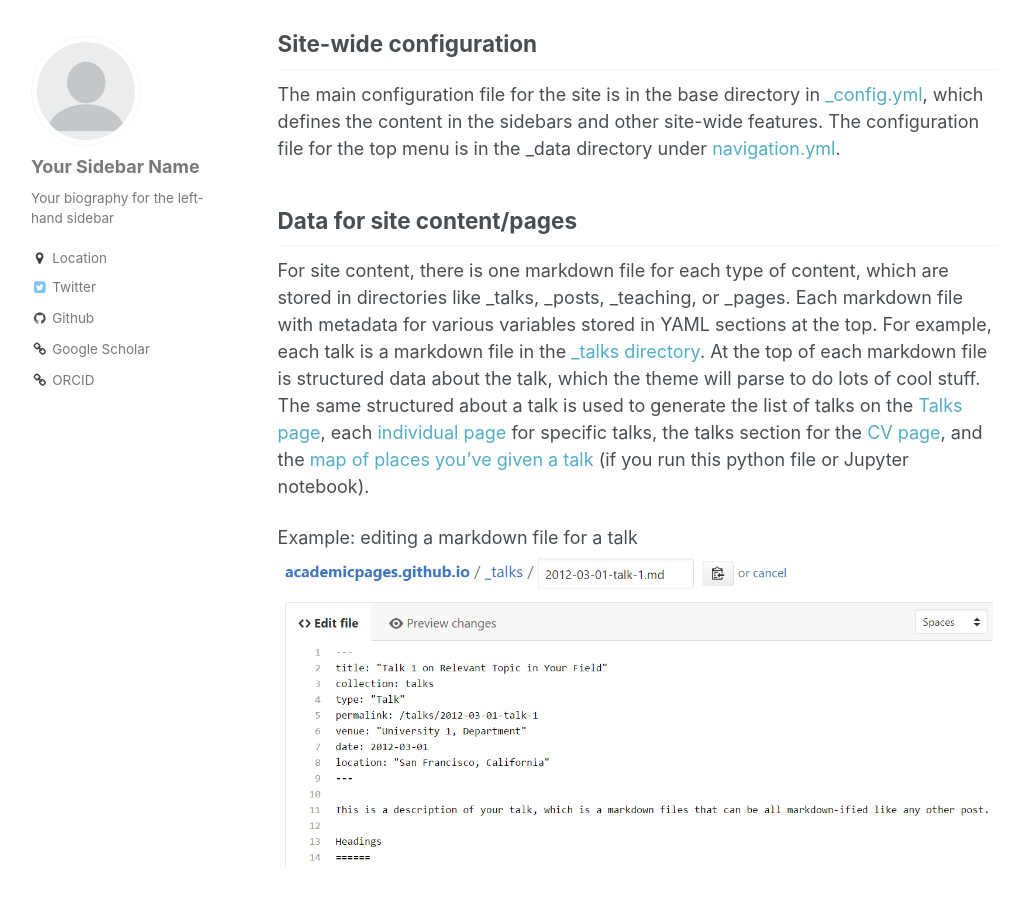
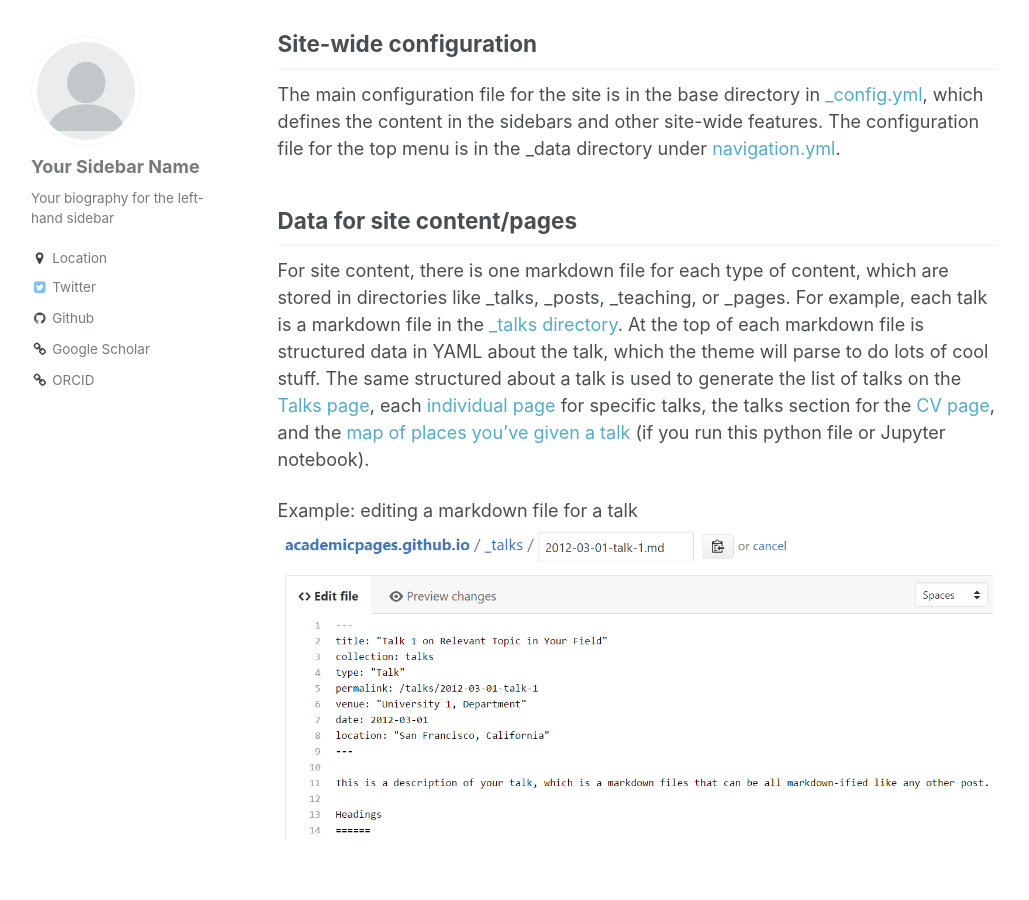
Before and after one commit to Noahs-ARK/Noahs-ARK.github.io, a Jekyll site: the page built from _pages/about.md, in a window 1280 px wide and 900 px high, scrolled down 597 px. Shown: the whole window, without its empty margins (27-1056 px from the left). Built offline with Jekyll 4.4.1, drawn with Linux system fonts in a browser that asks for light colours.

Commit message:
Update about.md

```diff
--- a/_pages/about.md
+++ b/_pages/about.md
@@ -20,7 +20,7 @@ The main configuration file for the site is in the base directory in [_config.ym
 
 Data for site content/pages
 ------
-For site content, there is one markdown file for each type of content, which are stored in directories like _talks, _posts, _teaching, or _pages. Each markdown file with metadata for various variables stored in YAML sections at the top. For example, each talk is a markdown file in the [_talks directory](https://github.com/academicpages/academicpages.github.io/tree/master/_talks). At the top of each markdown file is structured data about the talk, which the theme will parse to do lots of cool stuff. The same structured about a talk is used to generate the list of talks on the [Talks page](https://academicpages.github.io/talks), each [individual page](https://academicpages.github.io/talks/2012-03-01-talk-1) for specific talks, the talks section for the [CV page](https://academicpages.github.io/cv), and the [map of places you've given a talk](https://academicpages.github.io/talkmap.html) (if you run this python file or Jupyter notebook).
+For site content, there is one markdown file for each type of content, which are stored in directories like _talks, _posts, _teaching, or _pages. For example, each talk is a markdown file in the [_talks directory](https://github.com/academicpages/academicpages.github.io/tree/master/_talks). At the top of each markdown file is structured data in YAML about the talk, which the theme will parse to do lots of cool stuff. The same structured about a talk is used to generate the list of talks on the [Talks page](https://academicpages.github.io/talks), each [individual page](https://academicpages.github.io/talks/2012-03-01-talk-1) for specific talks, the talks section for the [CV page](https://academicpages.github.io/cv), and the [map of places you've given a talk](https://academicpages.github.io/talkmap.html) (if you run this python file or Jupyter notebook).
 
 Example: editing a markdown file for a talk
 ![Editing a markdown file for a talk](/images/editing-talk.png "Editing a markdown file for a talk")
```
